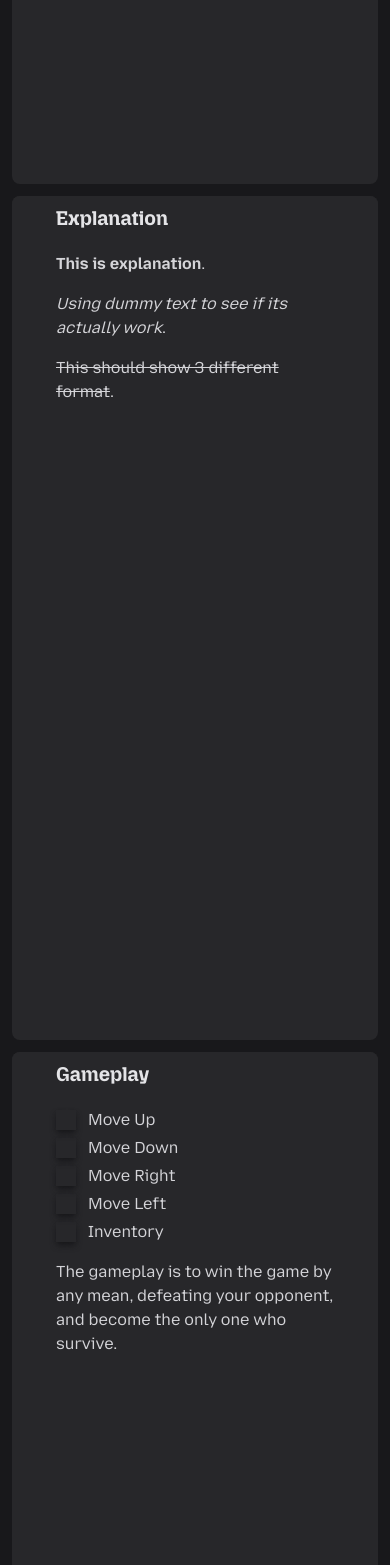
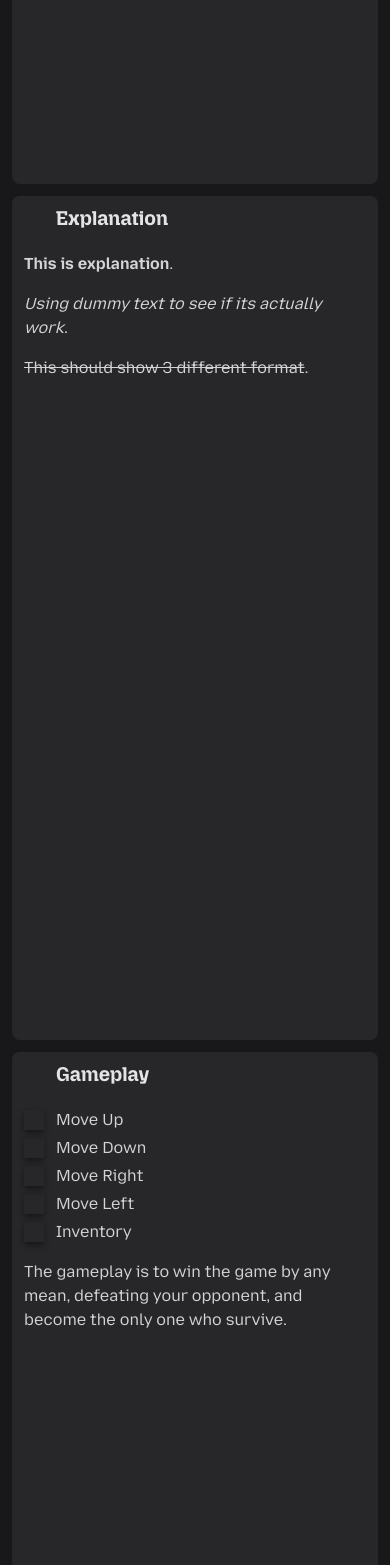
Before and after one commit to gdaffa/proto-simple-js-game, a Vue app: page /game in a window 390 px wide. Shown: the part 732-2297 px from the top of the page. Built offline with nearby package versions, Linux system fonts and the light colour scheme; some icons are missing.

Commit message:
fix(page:game): Section padding for mobile view

```diff
--- a/src/contents/GameView.vue
+++ b/src/contents/GameView.vue
@@ -136,7 +136,10 @@ const $rightSide = computed(() => ({
             @toggle="toggleLeftSection('explanation')"
          >
             <template #title>Explanation</template>
-            <div class="px-11 py-3 [&>*:nth-child(n+2)]:mt-4" v-html="explanationHtml"></div>
+            <div
+               class="px-3 lg:px-11 py-3 [&>*:nth-child(n+2)]:mt-4"
+               v-html="explanationHtml"
+            ></div>
          </GameSection>
          <GameSection
             :class="getLeftSectionClass('gameplay')"
@@ -145,7 +148,7 @@ const $rightSide = computed(() => ({
             @toggle="toggleLeftSection('gameplay')"
          >
             <template #title>Gameplay</template>
-            <div class="px-11 py-3">
+            <div class="px-3 lg:px-11 py-3">
                <ul class="flex flex-col gap-1 mb-4">
                   <li
                      v-for="(item, i) in keyList"
```
